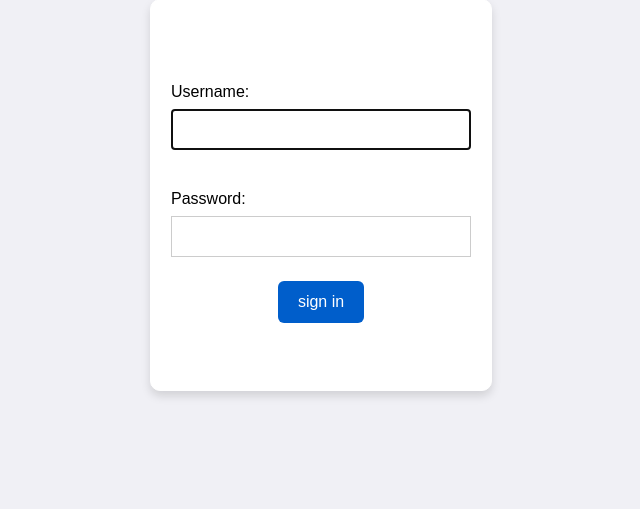
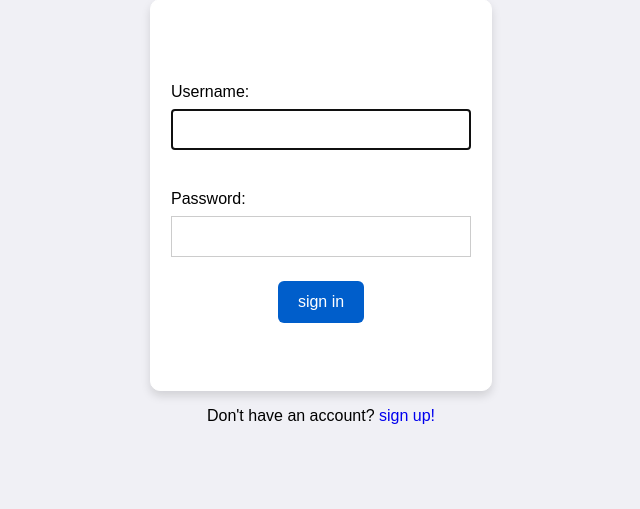
Before and after one commit to Taeiko/stonks-project, a Django app: page /auth/login/ in a window 1280 px wide. Shown: the part 107-616 px from the top of the page, without its empty margins (319-959 px from the left). Run offline with Django 5.2, Linux system fonts and the light colour scheme.

Commit message:
fully finished. ignore the mess at css im bad at it.

```diff
--- a/stonks_app/static/css/form.css
+++ b/stonks_app/static/css/form.css
@@ -87,3 +87,7 @@ body{
 .submit-signup {
     background-color: #005ecb;
 }
+
+.login-a-tag {
+    text-decoration: none;
+}
--- a/stonks_app/static/css/login.css
+++ b/stonks_app/static/css/login.css
@@ -34,13 +34,6 @@ input {
     box-sizing: border-box;
 }
 
-
-
-button:hover {
-    opacity: 0.8;
-}
-
-
 .login-button{
     background-color: #007aff;
     color: white;
@@ -56,3 +49,8 @@ button:hover {
 .login-button {
     background-color: #005ecb;
 }
+
+.signup, a{
+    text-decoration: none;
+    text-align: center;
+}
--- a/stonks_app/templates/registration/login.html
+++ b/stonks_app/templates/registration/login.html
@@ -12,4 +12,5 @@
     <button class='login-button'>sign in</button>
 </form>
 </div>
+<p class='signup'>Don't have an account? <a href="/auth/signup">sign up!</a></p>
 {% endblock content %}
--- a/stonks_app/templates/registration/sign-up.html
+++ b/stonks_app/templates/registration/sign-up.html
@@ -13,5 +13,6 @@
         {{form.as_p}}
         <button class="submit-signup">Sign up</button>
     </form>
-    </div>
+</div>
+<p class='signup'>Already have an account? <a class='login-a-tag' href="/auth/login/">Log in.</a></p>
 {% endblock  %}
```
